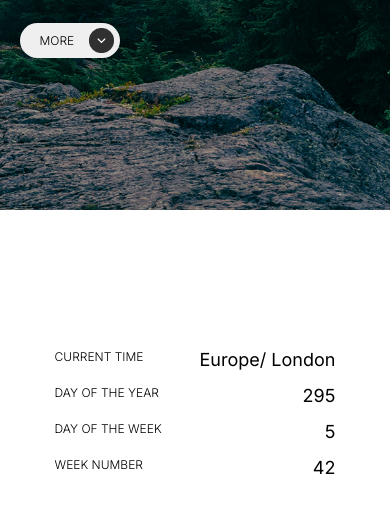
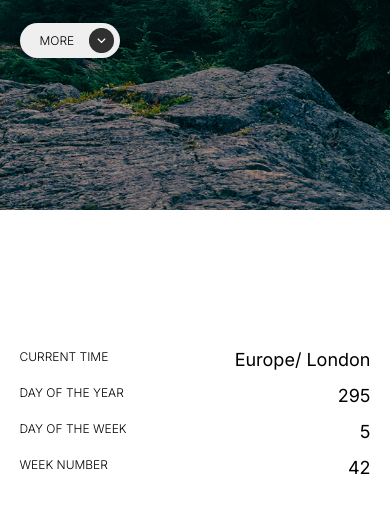
Before and after one commit to Avwerosuoghene/clock_app, a plain HTML site: page index.html in a window 390 px wide. Shown: the part 634-1146 px from the top of the page. Drawn offline with Linux system fonts and the light colour scheme.

Commit message:
fix mazine width

```diff
--- a/styles.css
+++ b/styles.css
@@ -326,7 +326,7 @@ blockquote {
         width: 20px;
     }
 
-    .lower-section, .upper-section, .mezanine-section {
+    .lower-section, .upper-section, .timezone-container {
         width: 90%;
     }
 
```
